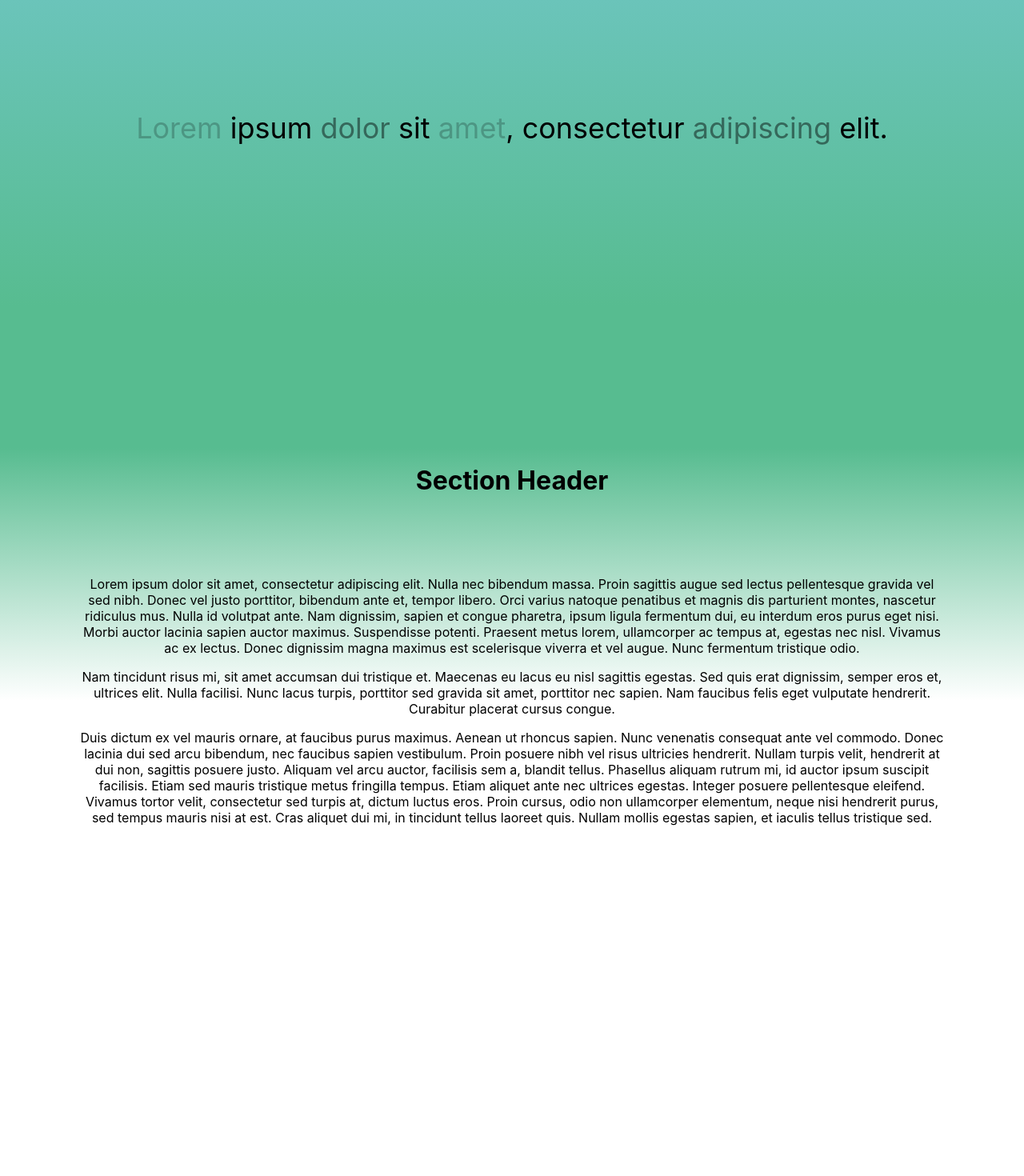
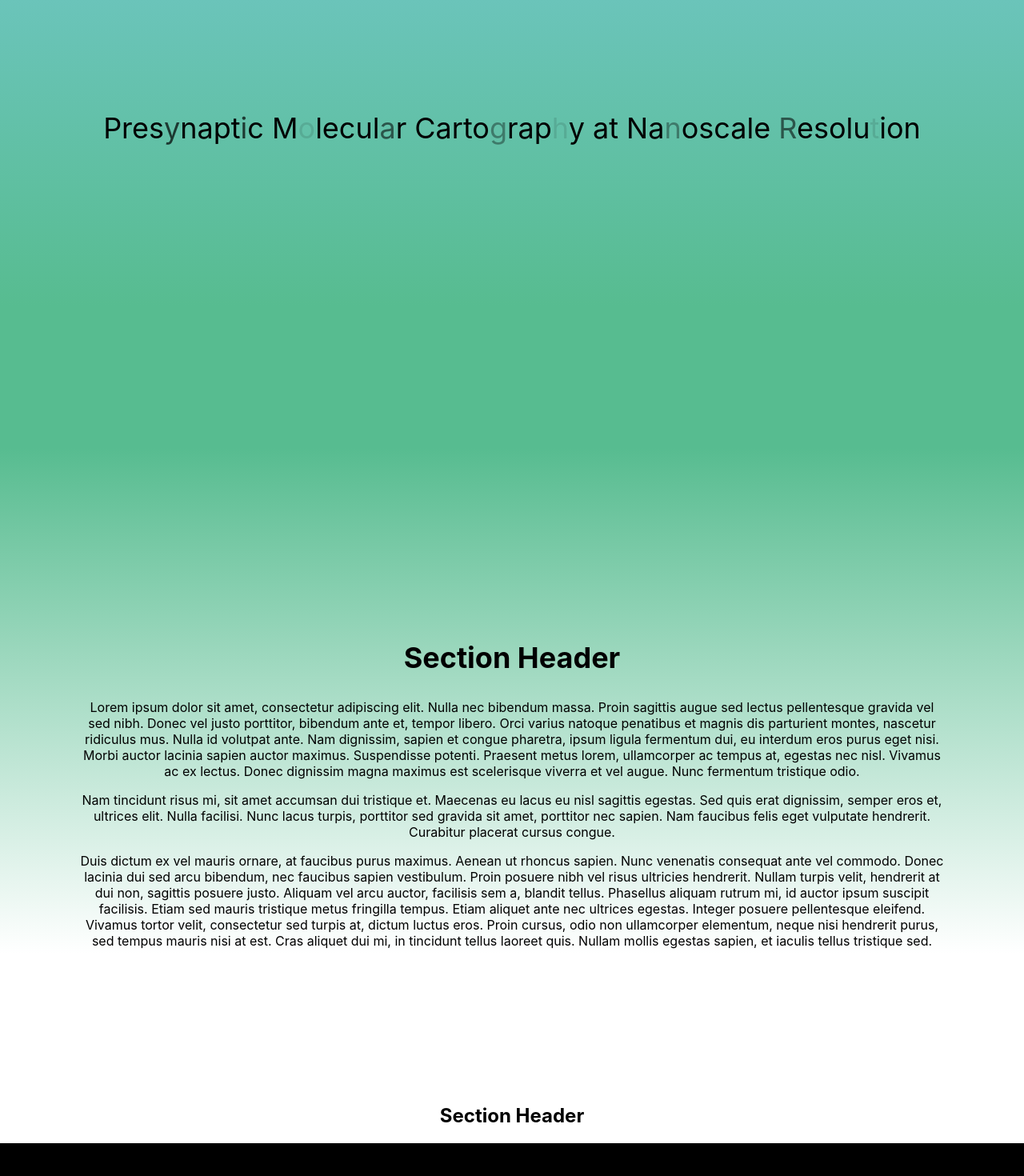
Before and after one commit to Anzu4/superres, a React (Create React App) app: page / in a window 1280 px wide. Shown: the part 240-1710 px from the top of the page at 80% size. Before the commit the page ends 1272 px from the top, so only its background shows below. Built offline with nearby package versions, Linux system fonts and the light colour scheme.

Commit message:
Added provided copy. Changed fade animation onto letters and added more timers.

```diff
--- a/package.json
+++ b/package.json
@@ -12,6 +12,7 @@
     "react-icons": "^4.3.1",
     "react-router-dom": "^5.3.0",
     "react-scripts": "4.0.3",
+    "three": "^0.134.0",
     "web-vitals": "^1.0.1"
   },
   "scripts": {
--- a/src/components/MainPage.js
+++ b/src/components/MainPage.js
@@ -1,4 +1,5 @@
 import React from 'react';
+import { Three } from '.';
 import '../styles/style.scss';
 
 export default function MainPage() {
@@ -7,16 +8,27 @@ export default function MainPage() {
       {/* Splash page area. Sinple headliner of what this page is about. */}
       <div id={'intro-box'}>
         <section>
-          <span className={'span-1'}>Lorem</span> ipsum{' '}
-          <span className={'span-2'}>dolor</span> sit {}
-          <span className={'span-1'}>amet</span>, consectetur {}
-          <span className={'span-2'}>adipiscing</span> elit.
+          <span className={'span-1'}></span>
+          <span className={'span-2'}></span>
+          <span className={'span-3'}></span>
+          <span className={'span-4'}></span>
+          <span className={'span-2'}></span>
+          <span className={'span-3'}></span>
+          Pres<span className={'span-4'}>y</span>napt
+          <span className={'span-4'}>i</span>c M
+          <span className={'span-1'}>o</span>lecul
+          <span className={'span-3'}>a</span>r Carto
+          <span className={'span-2'}>g</span>rap
+          <span className={'span-1'}>h</span>y at Na
+          <span className={'span-2'}>n</span>oscale{' '}
+          <span className={'span-3'}>R</span>esolu
+          <span className={'span-1'}>t</span>ion
         </section>
       </div>
       {/* More detail can go here. A few paragraphs expanding on the first section */}
       <div id={'second-box'}>
-        <h1>Section Header</h1>
         <section>
+          <h1>Section Header</h1>
           <p>
             Lorem ipsum dolor sit amet, consectetur adipiscing elit. Nulla nec
             bibendum massa. Proin sagittis augue sed lectus pellentesque gravida
@@ -55,8 +67,12 @@ export default function MainPage() {
           </p>
         </section>
       </div>
+      {/* Final section. Might include links to relevent info? */}
       <div id={'third-box'}>
-
+        <section>
+          <h1>Section Header</h1>
+          <Three />
+        </section>
       </div>
     </div>
   );
--- a/src/components/index.js
+++ b/src/components/index.js
@@ -1,4 +1,5 @@
 import Navbar from './navbar';
 import MainPage from './MainPage';
+import Three from './three';
 
-export { Navbar, MainPage };
+export { Navbar, MainPage, Three };
--- a/src/components/navbar.js
+++ b/src/components/navbar.js
@@ -1,9 +1,22 @@
-import React from 'react';
+import React, { useState } from 'react';
 import { BrowserRouter as Router, Link } from 'react-router-dom';
 //import { FaBars } from 'react-icons/fa';
 import '../styles/style.scss';
 
 const Navbar = () => {
+  const [researchDrop, SetResearchDrop] = useState('false');
+
+  const researchMenu = () => {
+    return (
+      <div>
+        <a>Super Resolution Microscopy</a>
+        <a></a>
+        <a></a>
+        <a></a>
+      </div>
+    );
+  };
+
   return (
     <nav id={'navbar'}>
       <a href='https://sites.google.com/site/ryanlab1/Home' id={'lab-name'}>
@@ -12,6 +25,7 @@ const Navbar = () => {
       <section id={'nav-links'}>
         <a>
           <h3>Research</h3>
+          {/* {researchDrop ? researchMenu : null} */}
         </a>
         <a href='https://sites.google.com/site/ryanlab1/Home/people?authuser=0'>
           <h3>People</h3>
--- /dev/null
+++ b/src/components/three.js
@@ -0,0 +1,35 @@
+import React, { Component } from 'react';
+import * as THREE from 'three';
+
+export default class Three extends Component {
+  componentDidMount() {
+    // === THREE.JS CODE START ===
+    var scene = new THREE.Scene();
+    var camera = new THREE.PerspectiveCamera(
+      75,
+      window.innerWidth / window.innerHeight,
+      0.1,
+      1000
+    );
+    var renderer = new THREE.WebGLRenderer();
+    renderer.setSize(window.innerWidth, window.innerHeight);
+    document.body.appendChild(renderer.domElement);
+    var geometry = new THREE.BoxGeometry(1, 1, 1);
+    var material = new THREE.MeshBasicMaterial({ color: 0x00ff00 });
+    var cube = new THREE.Mesh(geometry, material);
+    scene.add(cube);
+    camera.position.z = 5;
+    var animate = function () {
+      requestAnimationFrame(animate);
+      cube.rotation.x += 0.01;
+      cube.rotation.y += 0.01;
+      renderer.render(scene, camera);
+    };
+    animate();
+    // === THREE.JS EXAMPLE CODE END ===
+  }
+
+  render() {
+    return <div />;
+  }
+}
--- a/src/styles/style.scss
+++ b/src/styles/style.scss
@@ -83,6 +83,22 @@
         -o-animation: fadeIn linear 7s infinite;
         -ms-animation: fadeIn linear 7s infinite;
       }
+      .span-3 {
+        animation: fadeIn linear 8s infinite;
+        animation-delay: 0s;
+        -webkit-animation: fadeIn linear 8s infinite;
+        -moz-animation: fadeIn linear 8s infinite;
+        -o-animation: fadeIn linear 8s infinite;
+        -ms-animation: fadeIn linear 8s infinite;
+      }
+      .span-4 {
+        animation: fadeIn linear 9s infinite;
+        animation-delay: 0s;
+        -webkit-animation: fadeIn linear 9s infinite;
+        -moz-animation: fadeIn linear 9s infinite;
+        -o-animation: fadeIn linear 9s infinite;
+        -ms-animation: fadeIn linear 9s infinite;
+      }
 
       @keyframes fadeIn {
         0% {
@@ -99,13 +115,9 @@
   }
 
   #second-box {
-    // display: flex;
     width: 100vw;
-    height: 50vh;
-    // flex: 1 100vw;
+    height: 100vh;
     text-align: center;
-    justify-content: center;
-    align-items: center;
     background: rgb(255, 255, 255);
     background: linear-gradient(
       0deg,
@@ -114,7 +126,17 @@
     );
 
     section {
-      margin: 100px;
+      margin-top: 15rem;
+      margin-left: 100px;
+      margin-right: 100px;
+      h1 {
+        font-size: 36px;
+      }
     }
   }
+
+  #third-box {
+    width: 100vw;
+    text-align: center;
+  }
 }
```
Also changed, not shown: 2 other files (tests, documents, lock files or other folders).
